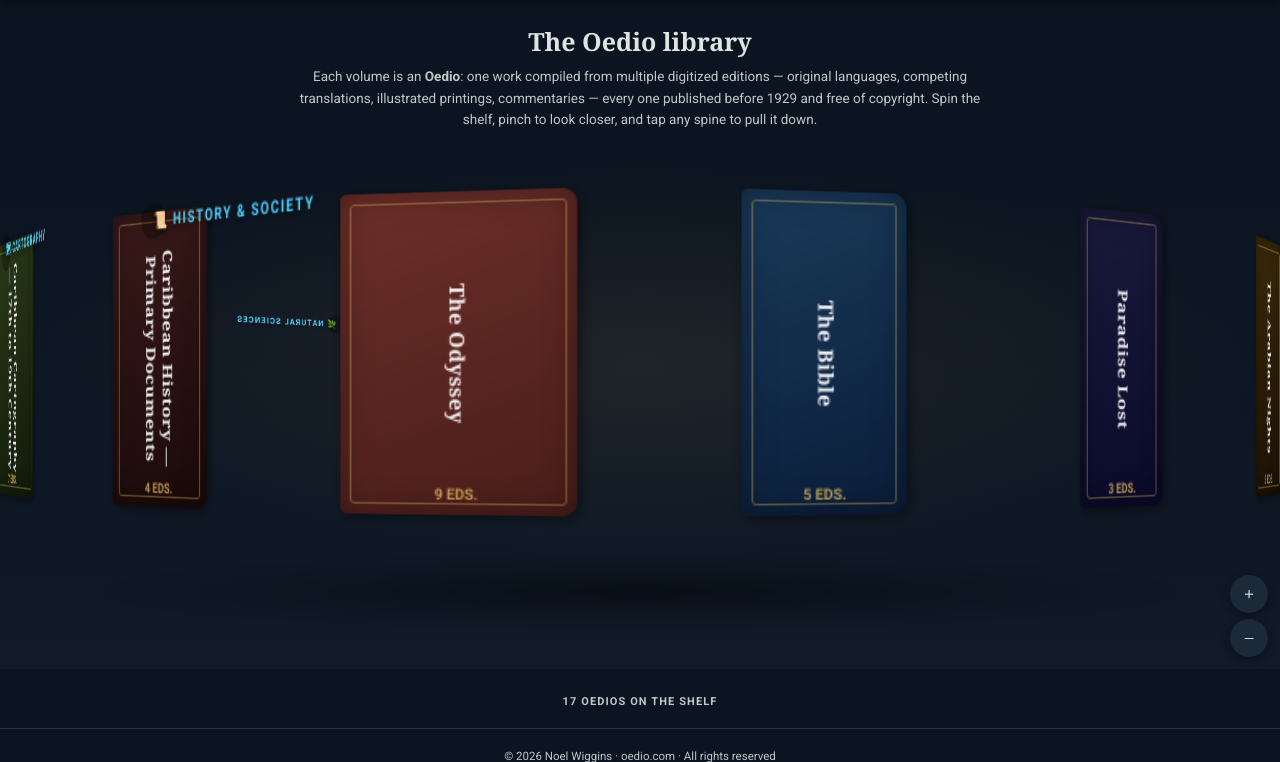
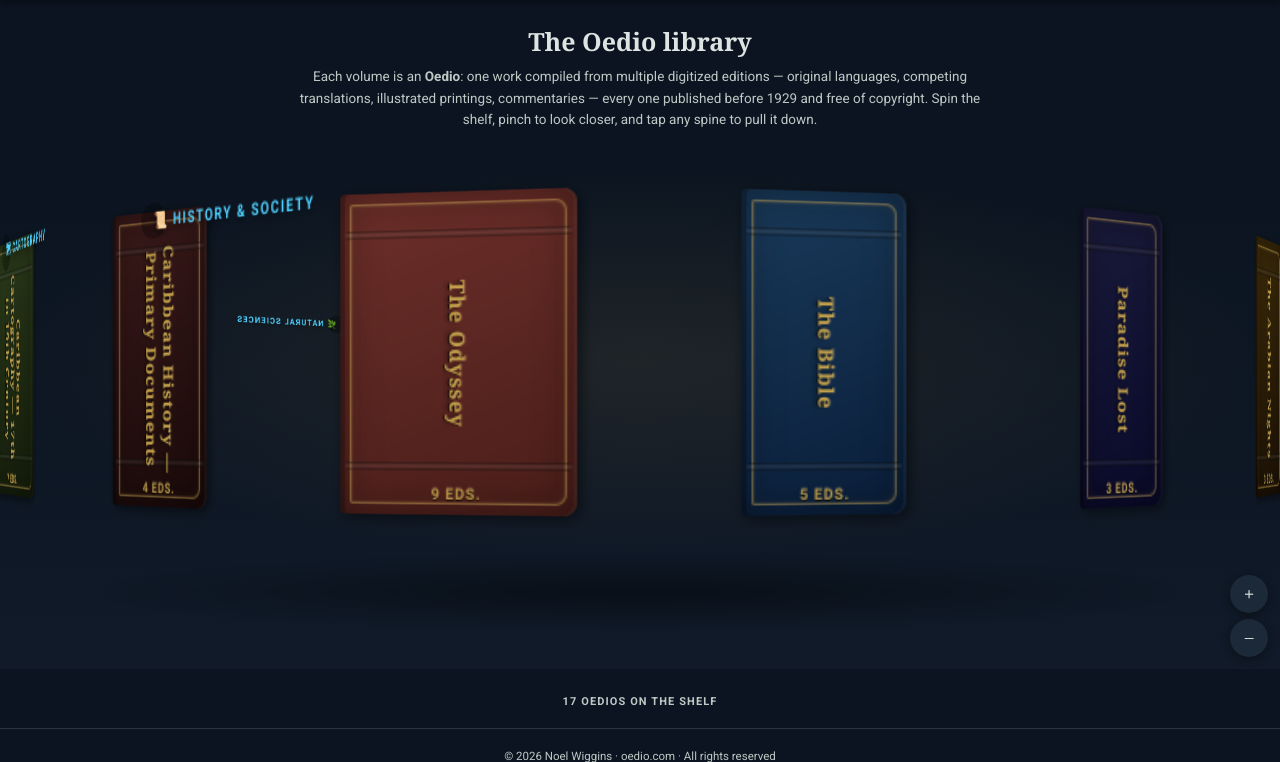
Before and after one commit to noelwiggins/oedio, a Flask app: page / in a window 1280 px wide. Shown: the part 60-822 px from the top of the page. Run offline with Flask 3, Linux system fonts and the light colour scheme; some libraries are stand-ins or nearby versions.

Commit message:
Redesign book spines: vintage leather texture, raised binding cords, and genuine gold-deboss lettering (layered text-shadow simulating pressed-in foil stamping) replacing the flat gradient look, applied consistently on both the homepage and per-book rotundas. Add fullscreen reading mode: hides the site header and reader toolbar for distraction-free reading, with a floating exit control.

```diff
--- a/templates/index.html
+++ b/templates/index.html
@@ -22,21 +22,52 @@
     transform-style:preserve-3d; will-change:transform; }
 
   .r-spine { position:absolute; left:0; top:0; margin-left:calc(var(--w) / -2 * 1px);
-    width:calc(var(--w) * 1px); height:190px; margin-top:-95px; border-radius:4px 9px 9px 4px;
+    width:calc(var(--w) * 1px); height:190px; margin-top:-95px; border-radius:3px 8px 8px 3px;
     display:flex; align-items:center; justify-content:center; padding:14px 7px;
     text-decoration:none; cursor:pointer; backface-visibility:hidden;
-    box-shadow:2px 2px 9px rgba(0,0,0,.5), inset 0 0 20px rgba(0,0,0,.35);
+    background-blend-mode:overlay, overlay, normal;
+    box-shadow:2px 2px 9px rgba(0,0,0,.55), inset 0 0 26px rgba(0,0,0,.4),
+      inset 3px 0 0 rgba(0,0,0,.25), inset -2px 0 0 rgba(255,255,255,.05);
     transition: box-shadow .2s ease; }
-  .r-spine::before { content:''; position:absolute; inset:6px; border:1px solid rgba(212,175,90,.4);
-    border-radius:3px; pointer-events:none; }
-  .r-spine .rs-title { color:rgba(255,255,255,.94); font-size:12.5px; font-weight:600; line-height:1.28;
-    writing-mode:vertical-rl; text-orientation:mixed; text-align:center; max-height:162px; overflow:hidden;
-    font-family:Georgia,'Times New Roman',serif; letter-spacing:.03em; pointer-events:none; }
+  /* Leather grain: two layered radial-gradient fields for a mottled,
+     hand-tanned texture, blended over the spine's own color via
+     background-blend-mode above rather than flattening it to one tone. */
+  .r-spine {
+    background-image:
+      radial-gradient(circle at 20% 15%, rgba(255,255,255,.10) 0%, transparent 3%),
+      radial-gradient(circle at 65% 40%, rgba(0,0,0,.14) 0%, transparent 4%),
+      radial-gradient(circle at 35% 65%, rgba(255,255,255,.07) 0%, transparent 3%),
+      radial-gradient(circle at 80% 80%, rgba(0,0,0,.12) 0%, transparent 3%),
+      radial-gradient(circle at 50% 90%, rgba(0,0,0,.1) 0%, transparent 4%),
+      radial-gradient(ellipse at center, transparent 55%, rgba(0,0,0,.35) 100%);
+  }
+  /* Raised binding cords, the horizontal ridges real leather spines were
+     sewn over -- a thin band of highlight-over-shadow near top and bottom. */
+  .r-spine::after { content:''; position:absolute; left:3px; right:3px; height:5px;
+    top:22px; border-radius:2px; pointer-events:none;
+    background:linear-gradient(180deg, rgba(0,0,0,.4), rgba(255,255,255,.08) 45%, rgba(0,0,0,.35));
+    box-shadow:0 22px 0 -1px rgba(0,0,0,.0),
+      0 148px 0 0 rgba(0,0,0,.0); }
+  .r-spine .rs-band-b { position:absolute; left:3px; right:3px; height:5px; bottom:26px;
+    border-radius:2px; pointer-events:none;
+    background:linear-gradient(180deg, rgba(0,0,0,.4), rgba(255,255,255,.08) 45%, rgba(0,0,0,.35)); }
+  .r-spine::before { content:''; position:absolute; inset:6px; border:1px solid rgba(212,175,90,.45);
+    border-radius:2px 7px 7px 2px; pointer-events:none;
+    box-shadow:inset 0 0 0 1px rgba(212,175,90,.12), inset 0 0 8px rgba(212,175,90,.06); }
+  /* Gold-deboss title: pressed-into-leather lettering. A dark shadow above
+     the gold face plus a soft light catch below reads as a recessed,
+     foil-stamped groove rather than raised or flat-printed text. */
+  .r-spine .rs-title { color:#cda94f; font-size:12.5px; font-weight:700; line-height:1.3;
+    writing-mode:vertical-rl; text-orientation:mixed; text-align:center; max-height:150px; overflow:hidden;
+    font-family:Georgia,'Times New Roman',serif; letter-spacing:.06em; pointer-events:none;
+    text-shadow: 0 1px 0 rgba(0,0,0,.75), 0 -1px 0 rgba(255,229,160,.25), 0 2px 3px rgba(0,0,0,.5);
+    opacity:.94; }
   .r-spine .rs-count { position:absolute; bottom:7px; left:0; right:0; text-align:center;
-    color:rgba(212,175,90,.85); font-size:9px; font-weight:700; writing-mode:horizontal-tb;
-    pointer-events:none; }
+    color:#cda94f; font-size:9px; font-weight:700; writing-mode:horizontal-tb; letter-spacing:.08em;
+    text-shadow: 0 1px 0 rgba(0,0,0,.75), 0 -1px 0 rgba(255,229,160,.2);
+    pointer-events:none; opacity:.85; }
   .r-spine.pulling { transition: transform .55s cubic-bezier(.2,.8,.3,1), box-shadow .3s; z-index:50;
-    box-shadow:6px 10px 28px rgba(0,0,0,.7), inset 0 0 20px rgba(0,0,0,.35); }
+    box-shadow:6px 10px 28px rgba(0,0,0,.7), inset 0 0 26px rgba(0,0,0,.4); }
 
   .r-label { position:absolute; left:0; top:0; width:0; height:0; pointer-events:none; }
   .r-label span { display:block; transform:translate(-50%,-100px); font-size:10.5px; font-weight:700;
@@ -149,7 +180,7 @@
     el.style.transform = `rotateY(${angle}deg) translateZ(${radius}px)`;
     el.dataset.angle = angle;
     el.dataset.slug = mb.slug;
-    el.innerHTML = `<span class="rs-title">${mb.title}</span><span class="rs-count">${mb.components.length} EDS.</span>`;
+    el.innerHTML = `<span class="rs-band-b"></span><span class="rs-title">${mb.title}</span><span class="rs-count">${mb.components.length} EDS.</span>`;
     rotunda.appendChild(el);
   });
 
```
Also changed, not shown: templates/megabook.html (+24 -8 lines), templates/reader.html (+40 -1 lines).
